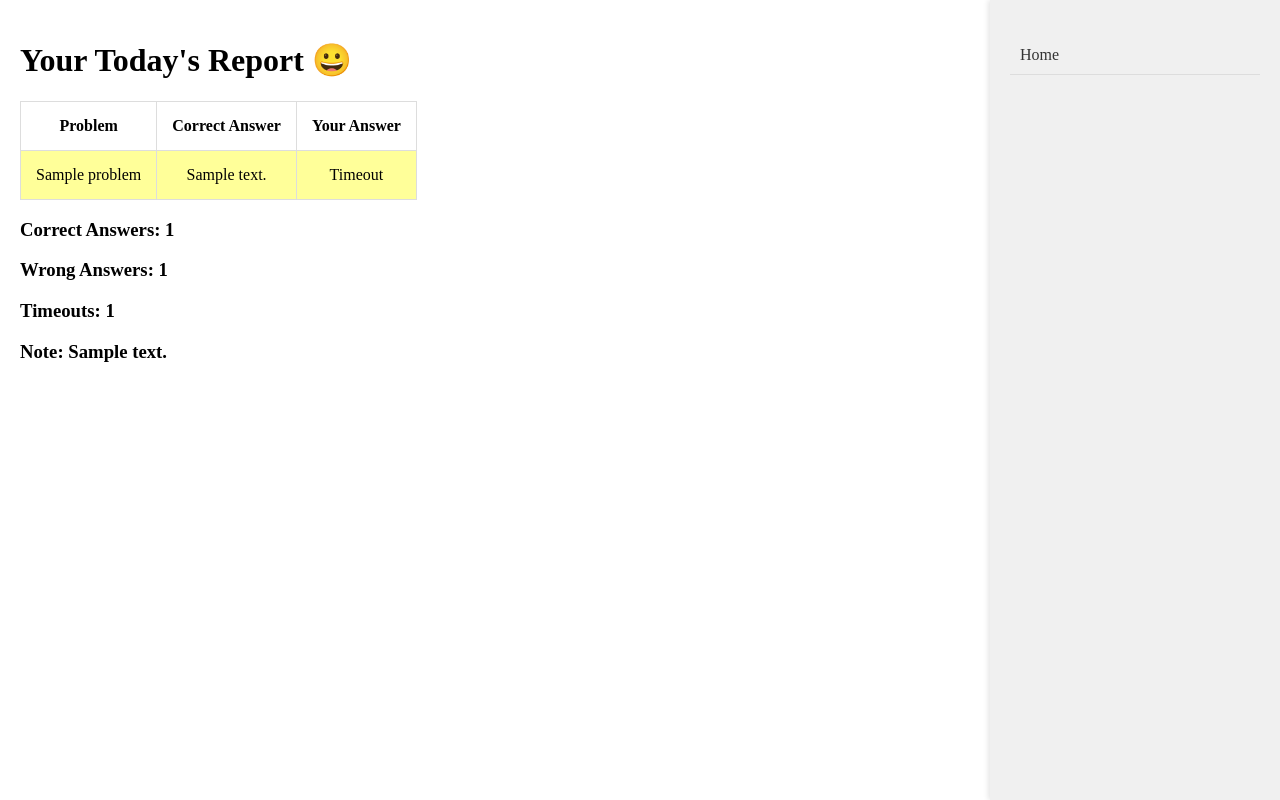
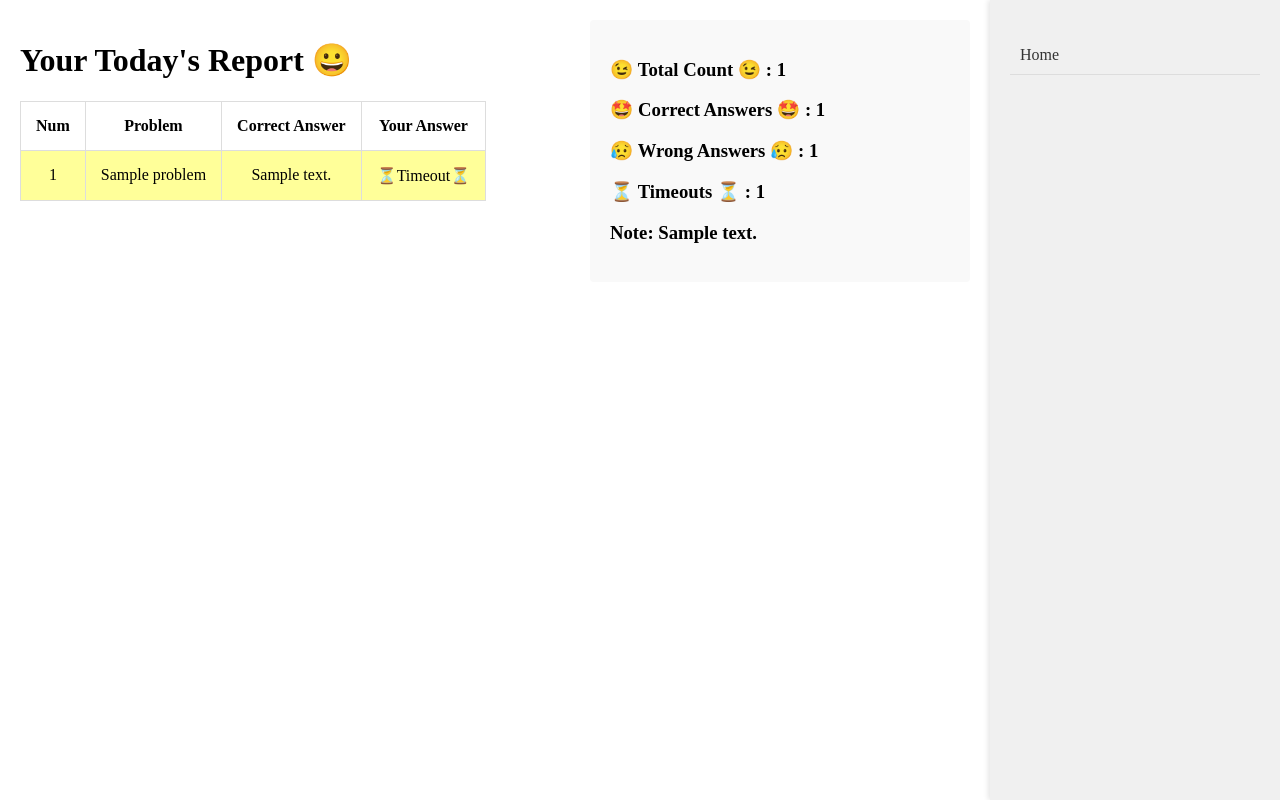
Before and after one commit to AhmedRefaat/WebTrail1, a Django app: template job/templates/job/report.html in a window 1280 px wide. Run offline with Django 5.2, Linux system fonts and the light colour scheme; the template is opened without the code that fills it: most values are stand-ins (such as "Sample title", 1, 10 or a date in 2020).

Commit message:
Add the following changes: 1- Add the total count of problems to problem page 2- Add couting of the problems in the report.html 3- Place the statistics beside the problems report in the report.html 4-change some styles in math_problem4.html and report.html to make more friendly 5- update the style.css
6-remove the css section from report.html as it is override by the css changes in the style.css within statis/css directory

```diff
--- a/job/templates/job/report.html
+++ b/job/templates/job/report.html
@@ -1,84 +1,49 @@
 {% extends 'base.html' %}
 
-{% block title %}Your Today's Report{% endblock %}
+{% block title %}Your Today's Report 😉{% endblock %}
 
 {% block content %}
+<div id="content" class="report-page">
+    <div class="report-table">
         <h1>Your Today's Report 😀</h1>
         <table>
             <thead>
 				<tr>
+					<th>Num</th>
 					<th>Problem</th>
 					<th>Correct Answer</th>
 					<th>Your Answer</th>
 				</tr>
 		</thead>
 		<tbody>
+
 			{% for problem in problems %}
 			<tr class="{% if problem.status == 'correct' %}correct{% elif problem.status == 'incorrect' %}incorrect{% elif problem.status == 'timeout' %}timeout{% elif problem.user_answer == None %}no-answer{% endif %}">
+				<td>{{ forloop.counter}}</td>
 				<td>{{ problem.problem }}</td>
 				<td>{{ problem.correct_answer }}</td>
 				<td>
 					{% if problem.status == 'correct' %}
 						{{ problem.user_answer }} --> 👍 👌 ✔
 					{% elif problem.status == 'incorrect' %}
-                    {{ problem.user_answer }} (Wrong)
+						{{ problem.user_answer }} (😥Wrong😥)
 					{% elif problem.status == 'timeout' %}
-                    Timeout
+						⏳Timeout⏳
 					{% else %}
-                    No Answer
+						🙉No Answer🙉
 					{% endif %}
 				</td>
 			</tr>
         {% endfor %}
 		</tbody>
         </table>
-
-<h3>Correct Answers: {{ correct_count }}</h3>
-<h3>Wrong Answers: {{ wrong_count }}</h3>
-<h3>Timeouts: {{ timeout_count }}</h3>
+    </div>
+    <div class="report-statistics">
+        <h3>😉 Total Count 😉     : {{ Total_count }}</h3>
+        <h3>🤩 Correct Answers 🤩 : {{ correct_count }}</h3>
+        <h3>😥 Wrong Answers 😥   : {{ wrong_count }}</h3>
+        <h3>⏳ Timeouts ⏳         : {{ timeout_count }}</h3>
         <h3>Note: {{ note }}</h3>
-
-
+    </div>
+</div>
 {% endblock %}
-
-{% block css %}
-<style>
-    table {
-        border-collapse: separate;
-        border-spacing: 0;
-        width: 100%;
-        margin-top: 20px;
-    }
-    th, td {
-        padding: 15px;
-        text-align: left;
-        border-bottom: 1px solid #ddd;
-        border-right: 1px solid #ddd;
-        background-color: #f9f9f9;
-    }
-    th:first-child, td:first-child {
-        border-left: 1px solid #ddd;
-    }
-    th {
-        background-color: #f2f2f2;
-        color: black;
-    }
-    .correct {
-        background-color: #90EE90; /* Light green */
-    }
-    .incorrect {
-        background-color: #FFB6C1; /* Light red */
-    }
-    .timeout {
-        background-color: #FFFF99; /* Light yellow */
-    }
-    .no-answer {
-        background-color: #FFCCCB; /* Light red */
-        font-weight: bold;
-    }
-    th, td {
-        border: 1px solid #ddd;
-        border-style: inset; /* 3D effect for borders */
-    }
-</style>
-{% endblock %}
--- a/static/css/style.css
+++ b/static/css/style.css
@@ -93,3 +93,47 @@ table th, table td {
     border: 1px solid #ddd;
     border-style: outset; /* 3D effect for borders */
 }
+
+
+/* Reset the flex layout for content inside #content specifically for report page */
+#content.report-page {
+    display: flex;
+    flex-direction: row;
+    flex-wrap: wrap;
+    justify-content: flex-start;
+    align-items: flex-start;
+    padding: 0;
+}
+
+/* Styling for the report container */
+.report-container {
+    width: 100%;
+    display: flex;
+    flex-wrap: wrap;
+}
+
+/* Styling for the table on the report page */
+.report-page .report-table {
+    flex: 0 0 60%; /* Take up 60% of the container width */
+    max-width: 60%;
+}
+
+/* Styling for the statistics on the report page */
+.report-page .report-statistics {
+    flex: 1;
+    max-width: 40%; /* Take up the remaining space */
+    padding: 20px;
+    background-color: #f9f9f9;
+    border-radius: 4px;
+    box-sizing: border-box; /* Include padding in width */
+}
+
+/* Ensure the table does not have an overly wide layout on smaller screens */
+@media screen and (max-width: 767px) {
+    .report-page .report-table,
+    .report-page .report-statistics {
+        flex: 0 0 100%;
+        max-width: 100%;
+        margin-top: 20px;
+    }
+}
```
Also changed, not shown: job/templates/job/math_problem4.html (+19 -5 lines), job/views.py (+14 -1 lines), db.sqlite3. Lines whose indentation alone changed are shown as unchanged.
